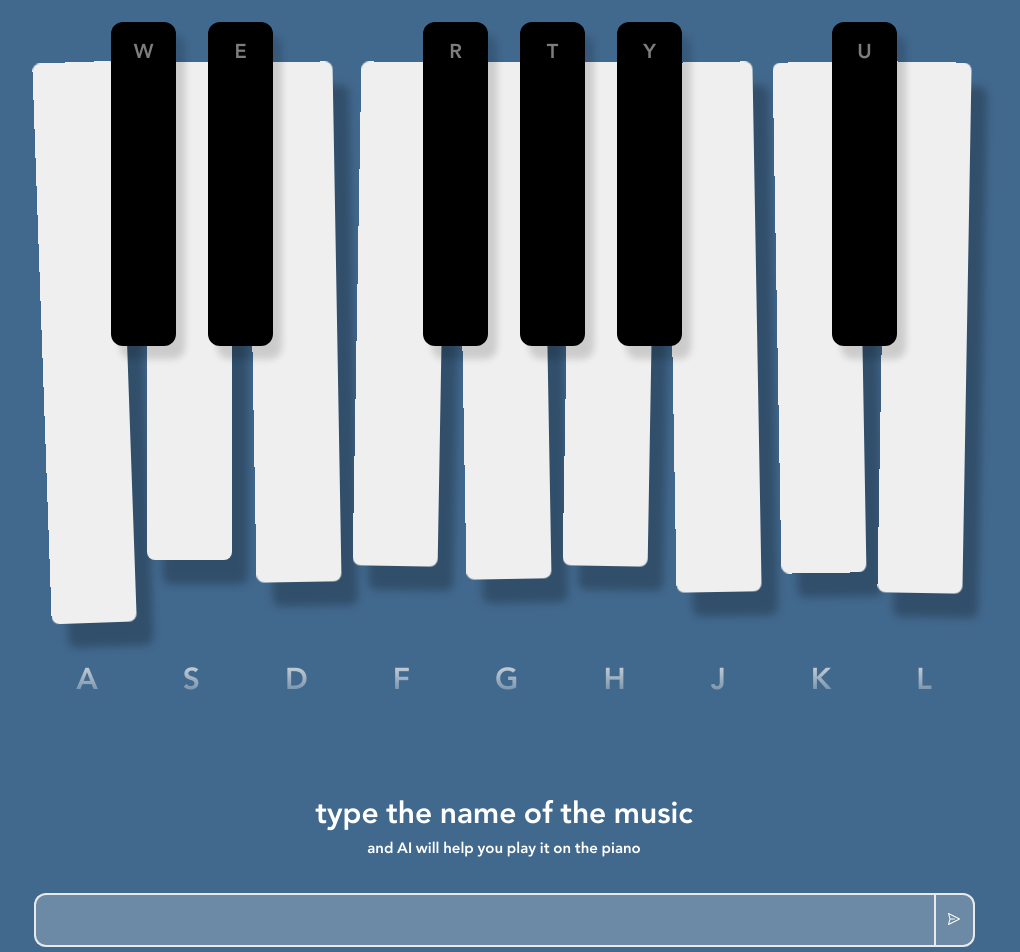
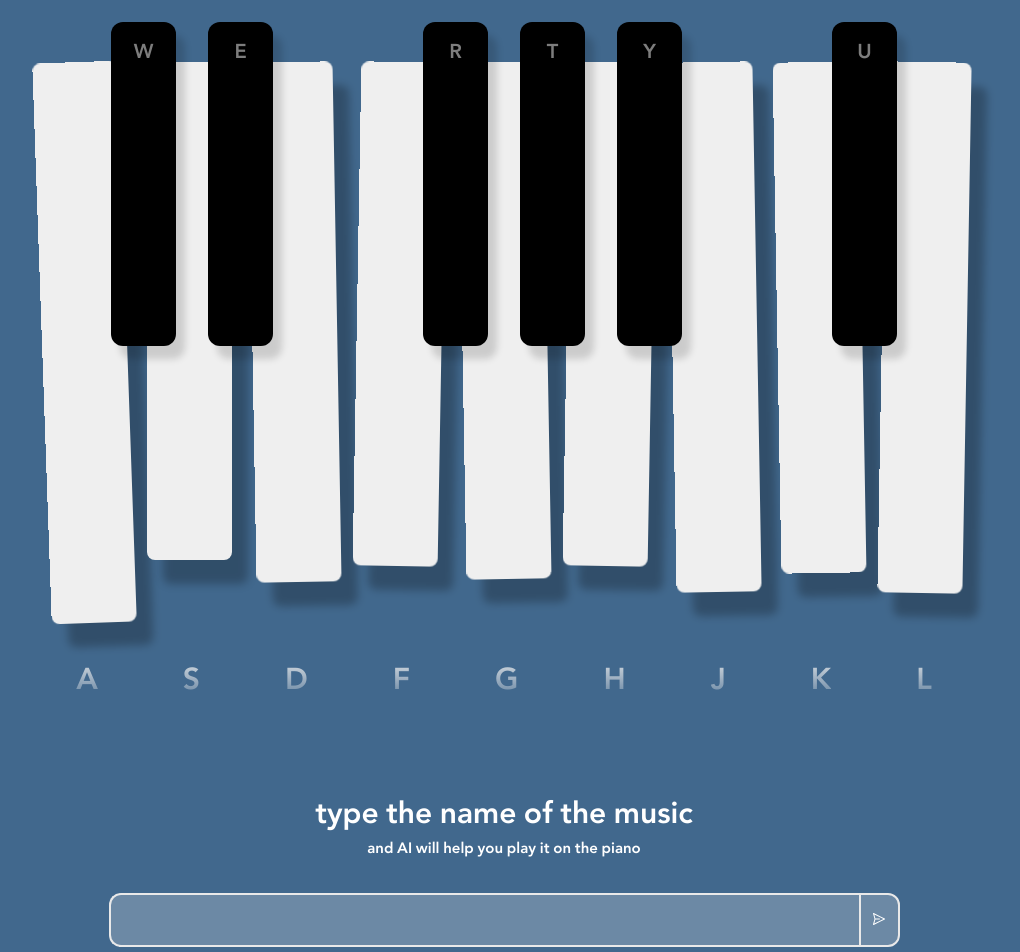
Before and after one commit to yaman-dotcom/piano_project, a React (Vite) app in the folder piano_project/: page / in a window 1280 px wide. Shown: the top 952 px of the page, without its empty margins (136-1156 px from the left). Built offline with nearby package versions, Linux system fonts and the light colour scheme.

Commit message:
Update text input.css

```diff
--- a/piano_project/src/home page/text input.css
+++ b/piano_project/src/home page/text input.css
@@ -8,7 +8,7 @@
     padding-bottom: 60px;
 }
 .input-text{
-    width: 874px;
+    width: 724px;
     height: 50px;
     border-radius: 12px 0 0 12px;
     font-size: 20px;
```
